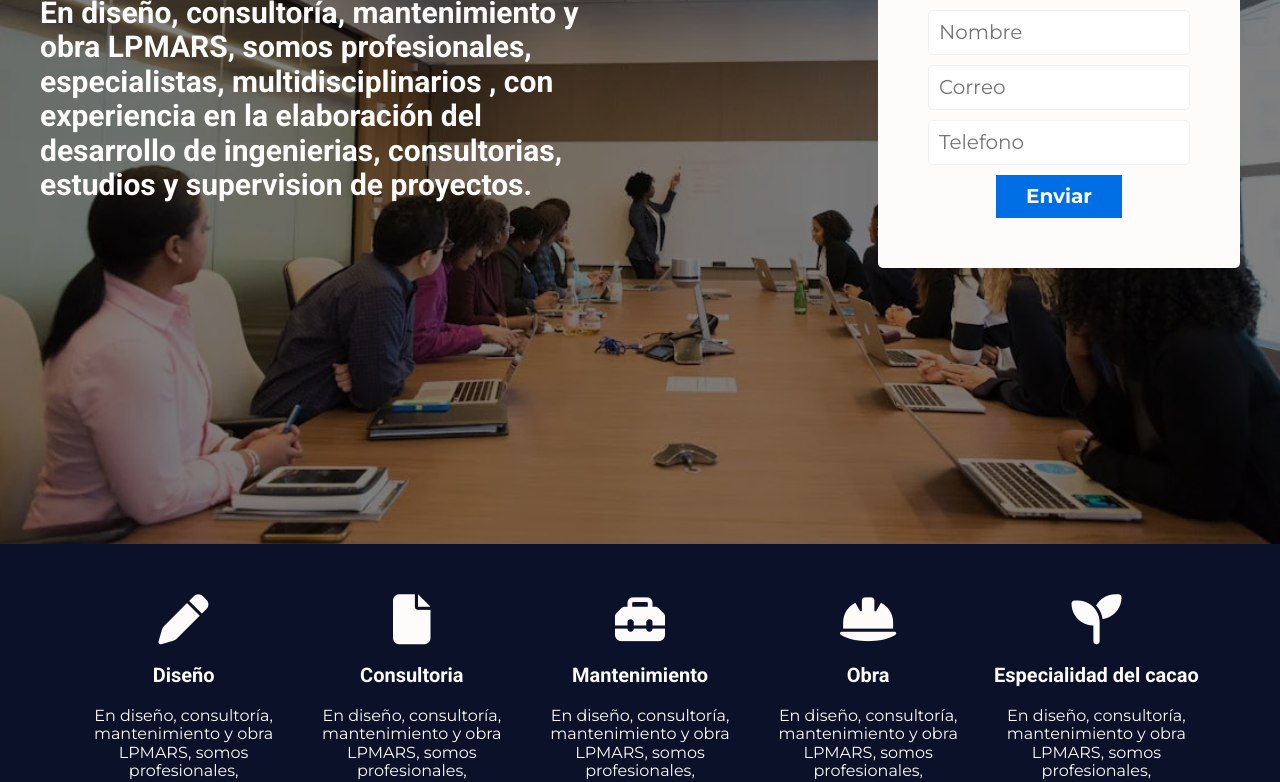
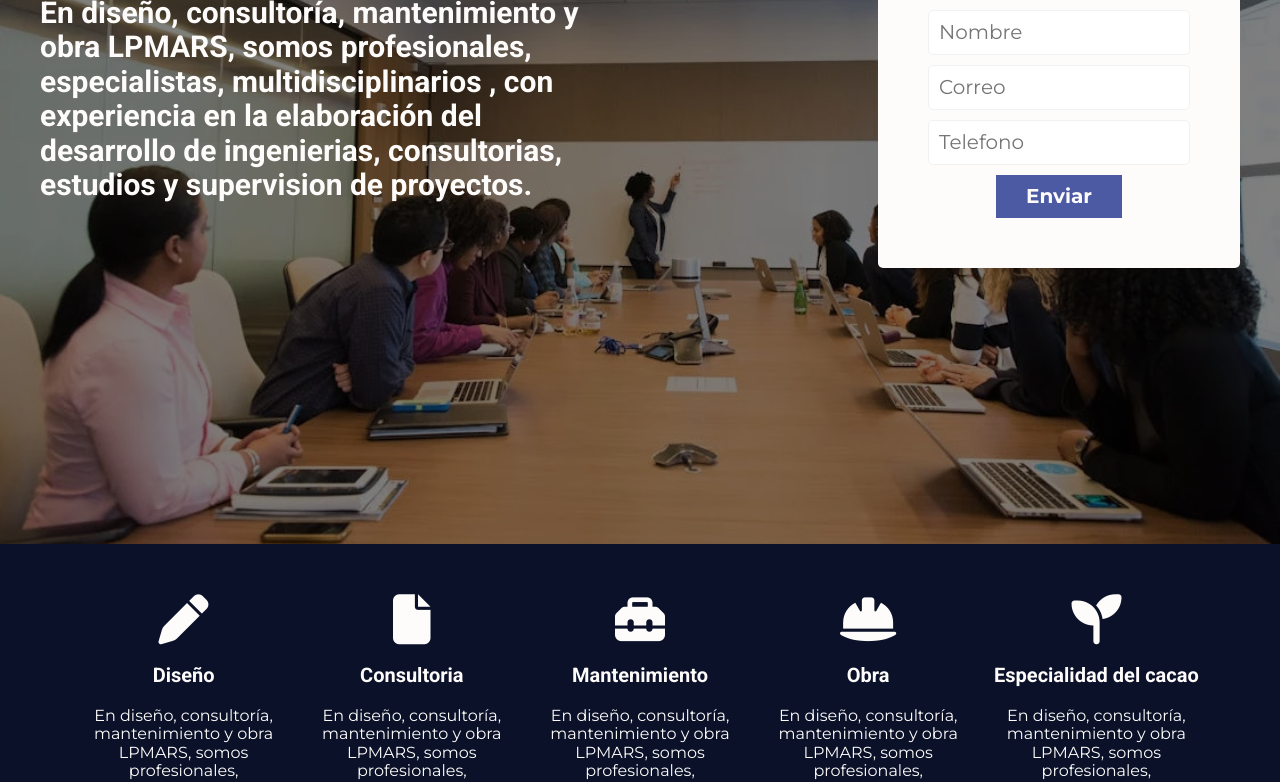
Before and after one commit to lpmars2025/lpmars2025.github.io, a plain HTML site: page index.html in a window 1280 px wide. Shown: the part 256-1038 px from the top of the page. Drawn offline with Linux system fonts and the light colour scheme.

Commit message:
Update estilos.css

```diff
--- a/css/estilos.css
+++ b/css/estilos.css
@@ -1,7 +1,7 @@
 :root {
     --oscuro: #07070A;
     --azuloscuro: #0a1128;
-    --azulclaro: #006fe6;
+    --azulclaro: #4c5aa3;
     --blanco: #fefcfb;
     --titulos: 'roboto', cursive;
     --parrafos: 'montserrat', sans-serif;
```
